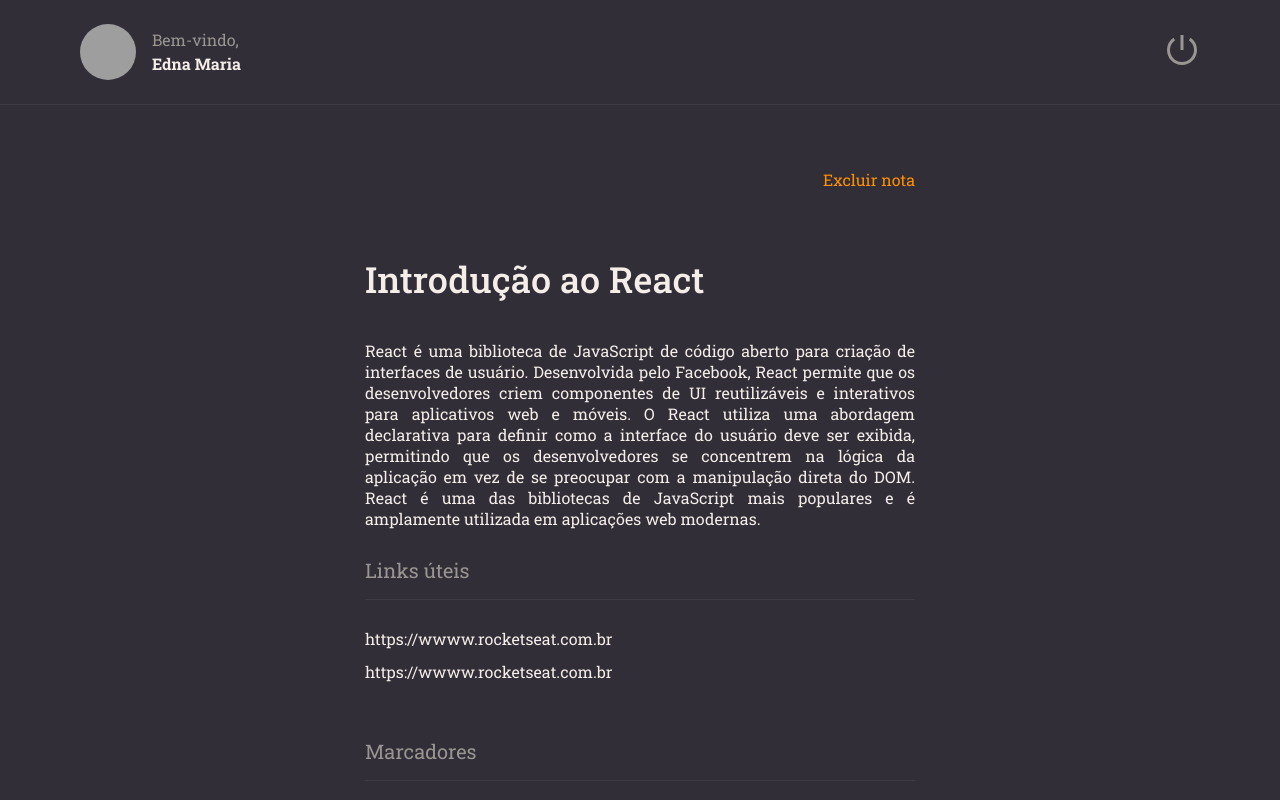
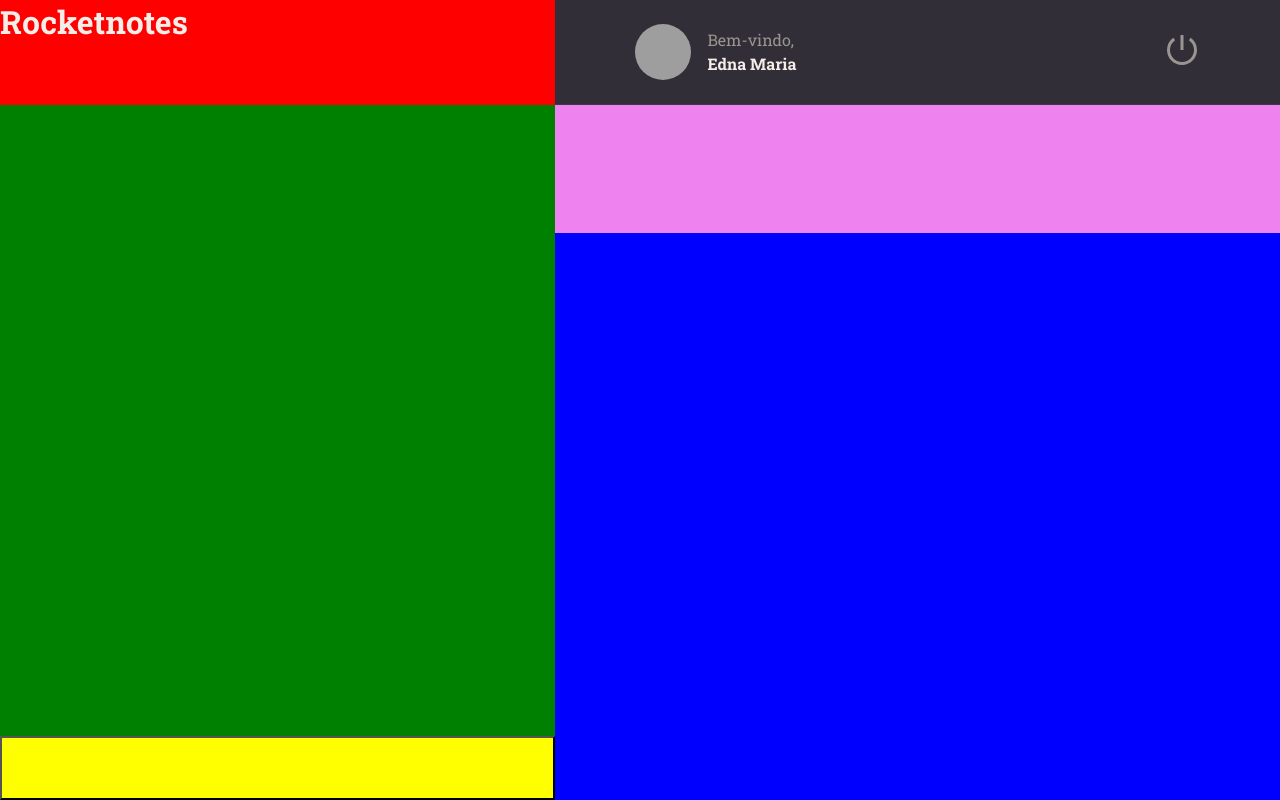
Before and after one commit to Edna06/project-react, a React (Vite) app in the folder rocketnotes/: page / in a window 1280 px wide. Built offline with nearby package versions, Linux system fonts and the light colour scheme; grey boxes are pictures that could not be loaded.

Commit message:
defining the grid of my new Home page

```diff
--- a/rocketnotes/src/main.jsx
+++ b/rocketnotes/src/main.jsx
@@ -4,13 +4,13 @@ import { ThemeProvider} from 'styled-components'
 import GlobalStyles from './styles/global'
 import theme from './styles/theme'
 
-import {Details} from './pages/Details'
+import { Home } from './pages/Home'
 
 ReactDOM.createRoot(document.getElementById('root')).render(
   <React.StrictMode >
     <ThemeProvider theme={theme}>
       <GlobalStyles/>
-    <Details />
+    <Home />
     </ThemeProvider>
   </React.StrictMode>,
 )
--- /dev/null
+++ b/rocketnotes/src/pages/Home/index.jsx
@@ -0,0 +1,34 @@
+import { Container, Brand, Menu, Search, Content, NewNote } from './styles'
+
+import {Header} from '../../components/Header/index'
+
+export function Home(){
+  return(
+    <Container>
+      <Brand>
+      <h1>Rocketnotes</h1>
+      </Brand>
+
+      <Header/>
+
+      <Menu>
+
+      </Menu>
+
+      <Search>
+
+      </Search>
+
+      <Content>
+
+      </Content>
+
+      <NewNote>
+
+      </NewNote>
+
+
+
+    </Container>
+  )
+}
--- /dev/null
+++ b/rocketnotes/src/pages/Home/styles.js
@@ -0,0 +1,44 @@
+import styled from 'styled-components'
+
+export const Container = styled.div`
+width: 100%;
+height: 100vh;
+
+display: grid;
+grid-template-areas: 250px auto; //definindo quantas colunas eu terei
+grid-template-rows: 105px 128px auto 64px; //definindo as minhas linhas
+grid-template-areas:
+'brand header'
+'menu search'
+'menu content'
+'newnote content'
+;//distribuindo as minhas áreas (por linha, como foi definido anteriormente)
+
+background: ${({theme}) => theme.COLORS.BACKGROUND_800};
+`;
+
+//agora, irei fazer o posicionamento de acordo com as áreas do nosso grid
+export const Brand = styled.div`
+grid-area: brand;//definindo a area que ele irá ocupar
+background: red;
+`;
+
+export const Menu = styled.ul`
+grid-area: menu;
+background: green;
+`;
+
+export const Search = styled.div`
+grid-area: search;
+background: violet;
+`;
+
+export const Content = styled.div`
+grid-area: content;
+background: blue;
+`;
+
+export const NewNote = styled.button`
+grid-area: newnote;
+background: yellow;
+`;
```
